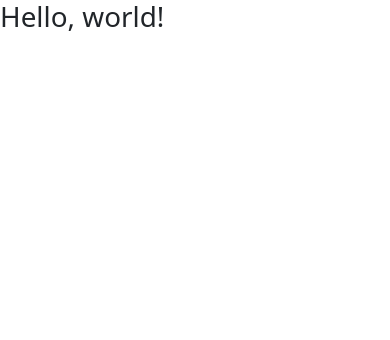
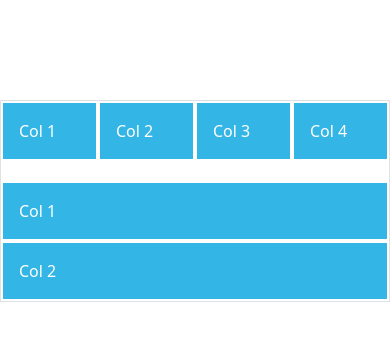
Before and after one commit to Rashedin-063/Exploration-of-Bootstrap, a plain HTML site: page 01-crash-course/1.04 - Grid/index.html in a window 390 px wide. Drawn offline with nearby package versions, Linux system fonts and the light colour scheme.

Commit message:
container, breakpoint explored

```diff
--- a/01-crash-course/1.04 - Grid/index.html
+++ b/01-crash-course/1.04 - Grid/index.html
@@ -3,11 +3,42 @@
   <head>
     <meta charset="utf-8">
     <meta name="viewport" content="width=device-width, initial-scale=1">
-    <title>Bootstrap via CDN</title>
+    <title>Bootstrap Grid</title>
     <link href="https://cdn.jsdelivr.net/npm/bootstrap@5.3.3/dist/css/bootstrap.min.css" rel="stylesheet" integrity="sha384-QWTKZyjpPEjISv5WaRU9OFeRpok6YctnYmDr5pNlyT2bRjXh0JMhjY6hW+ALEwIH" crossorigin="anonymous">
+    <style>
+         [class*="col"] {
+        padding: 1rem;
+        background-color: #33b5e5;
+        border: 2px solid #fff;
+        color: #fff;
+      }
+      .child{
+        background-color: #2041d3;
+      }
+
+    </style>
   </head>
-  <body>
-    <h1>Hello, world!</h1>
+  <body style="margin-top: 100px;">
+
+    <div class="container-md border">
+    <div class="row">
+       <div class="col">Col 1</div>
+     <div class="col">Col 2</div>
+     <div class="col">Col 3</div>
+     <div class="col">Col 4</div>
+    </div>
+    <div style="margin-top: 20px;" class="row">
+       <div class="col-xxl-9 col-lg-8 col-md-6">Col 1</div>
+     <div class="col-xxl-3 col-lg-4 col-md-6">Col 2</div>
+
+    </div>
+    </div>
+
+
+
+    <!-- scripts -->
+
+
     <!-- <script src="https://cdn.jsdelivr.net/npm/bootstrap@5.3.3/dist/js/bootstrap.bundle.min.js" integrity="sha384-YvpcrYf0tY3lHB60NNkmXc5s9fDVZLESaAA55NDzOxhy9GkcIdslK1eN7N6jIeHz" crossorigin="anonymous"></script> -->
 
     <!-- with popper separately -->
```
